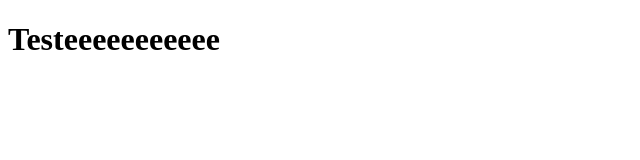
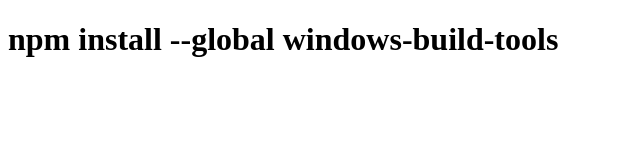
Before and after one commit to tiago002pro/ambienteAngular, a website: page app/index.html in a window 1280 px wide. Shown: the whole page, without its empty margins (0-640 px from the left). Drawn offline with nearby package versions, Linux system fonts and the light colour scheme; some packages are replaced by stand-ins of ours.

Commit message:
Tolls Windows

```diff
--- a/app/index.html
+++ b/app/index.html
@@ -12,7 +12,7 @@
         <base href="/">
     </head>
     <body>
-        <h1>Testeeeeeeeeeee</h1>
+        <h1>npm install --global windows-build-tools</h1>
         <ui-view></ui-view>
     </body>
 </html>
```
